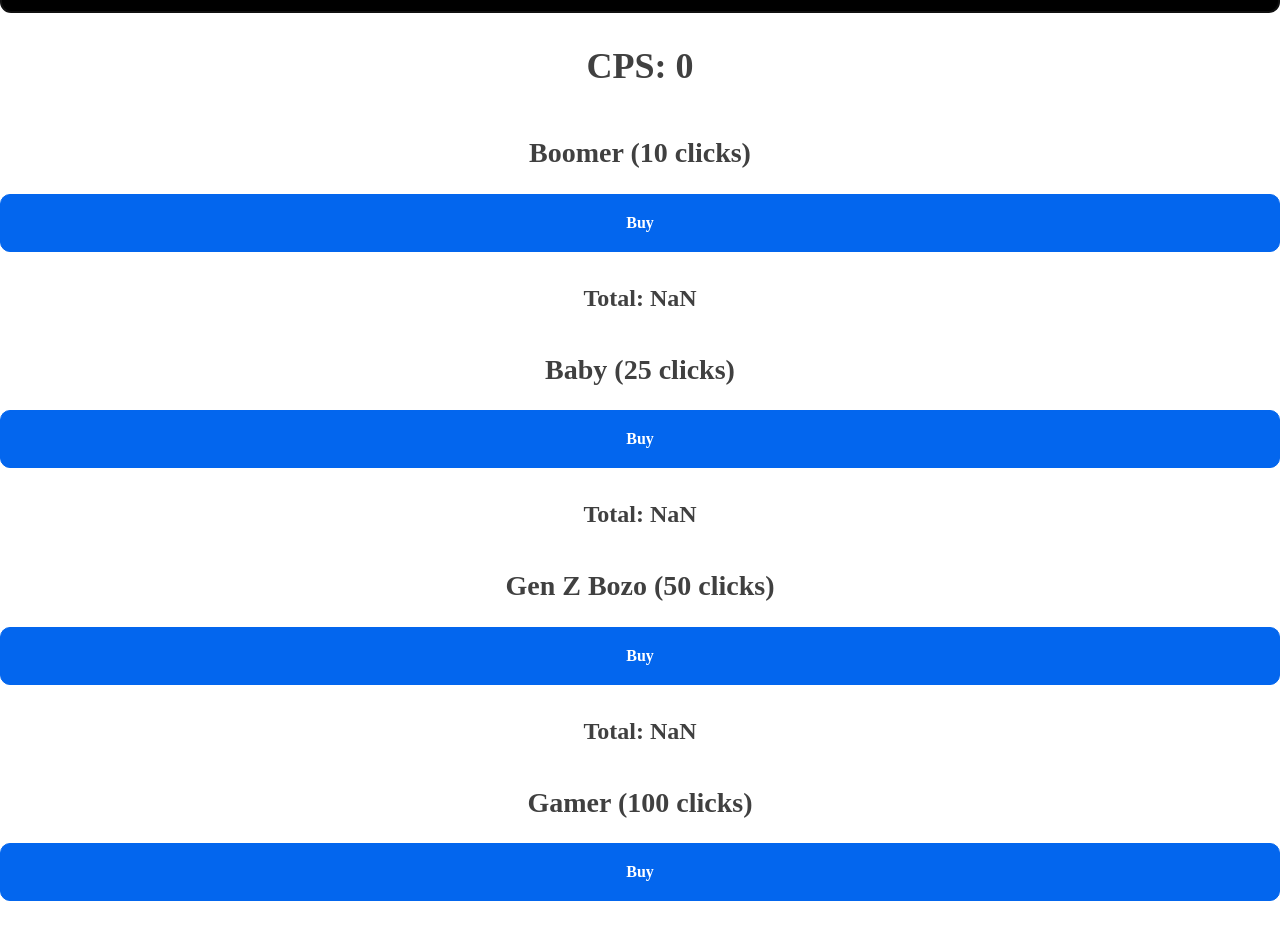
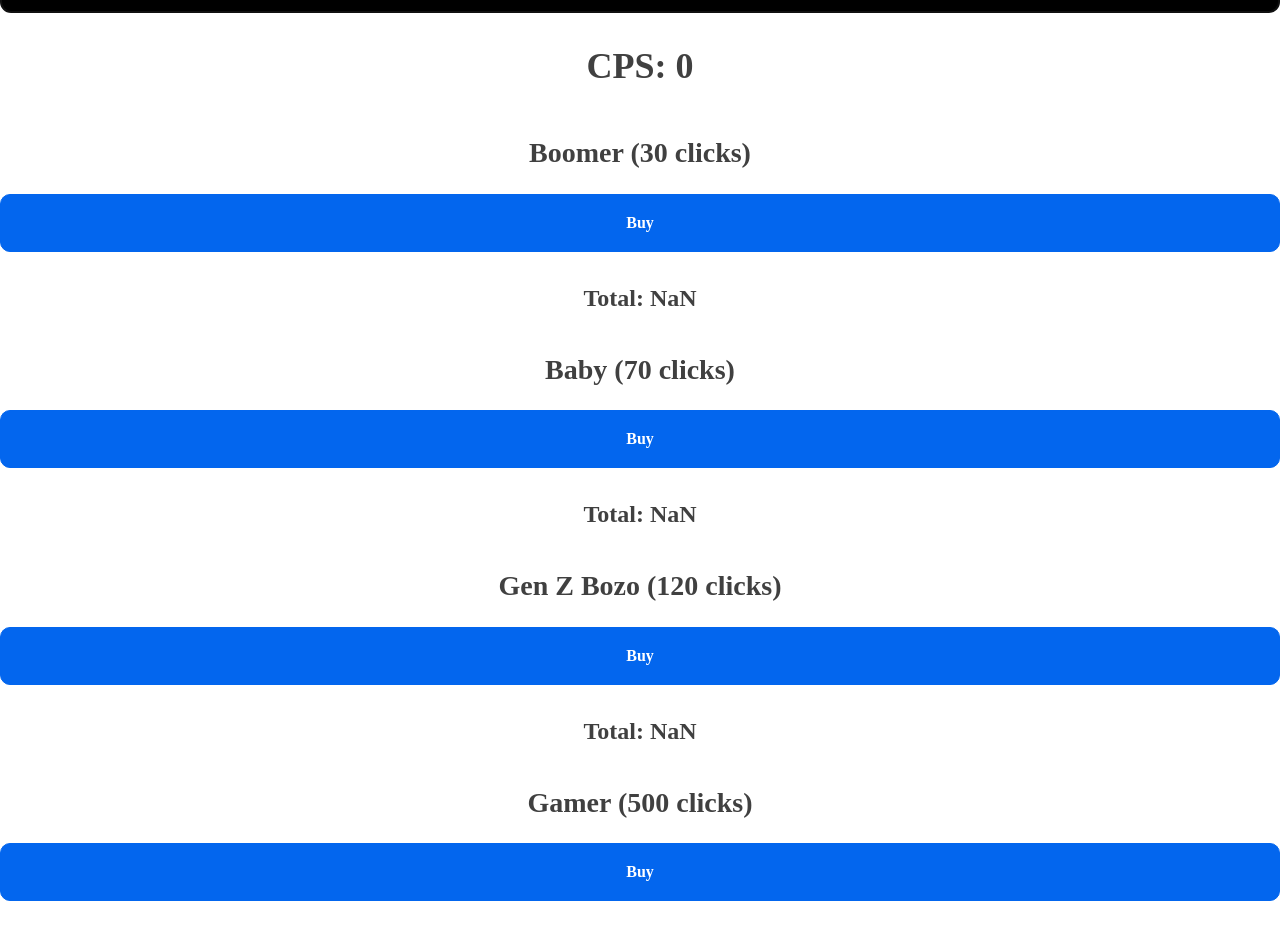
Before and after one commit to nothankyouwdym/ClickerGame, a React (Vite) app: page / in a window 1280 px wide. Shown: the part 360-1297 px from the top of the page. Built offline with nearby package versions, Linux system fonts and the light colour scheme.

Commit message:
1 file modified

```diff
--- a/src/App.jsx
+++ b/src/App.jsx
@@ -11,10 +11,10 @@ function App(){
     const [genzCount,setGenZCount] = useState(parseInt(localStorage.getItem("genzcount")))
     const [gamerCount,setGamerCount] = useState(parseInt(localStorage.getItem("gamercount")))
 
-    const [boomerPrice,setBoomerPrice] = useState(10)
-    const [babyPrice,setBabyPrice] = useState(25)
-    const [genzPrice,setGenZPrice] = useState(50)
-    const [gamerPrice,setGamerPrice] = useState(100)
+    const [boomerPrice,setBoomerPrice] = useState(30)
+    const [babyPrice,setBabyPrice] = useState(70)
+    const [genzPrice,setGenZPrice] = useState(120)
+    const [gamerPrice,setGamerPrice] = useState(500)
 
     const [boomerBuyNewPrice,setBoomerBuyNewPrice] = useState(10);
     const [babyBuyNewPrice,setBabyBuyNewPrice] = useState(15);
```
